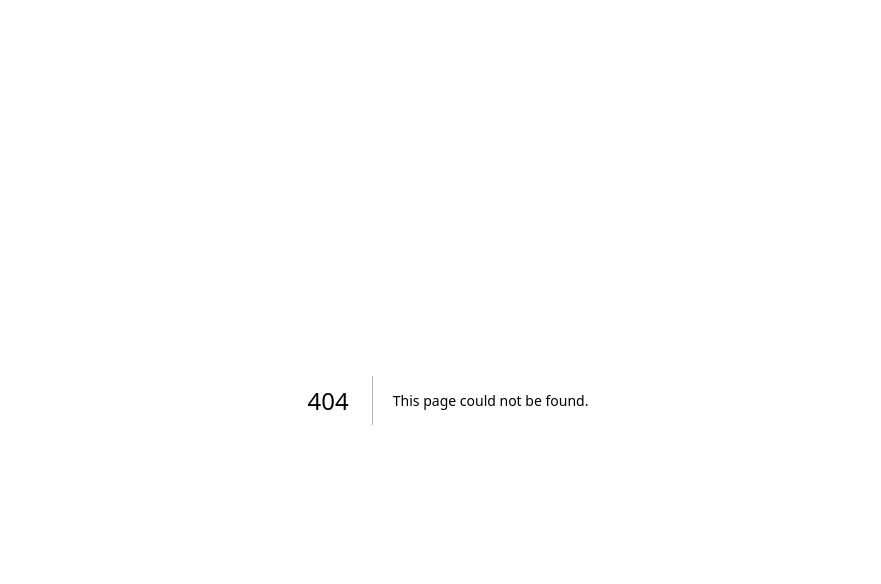
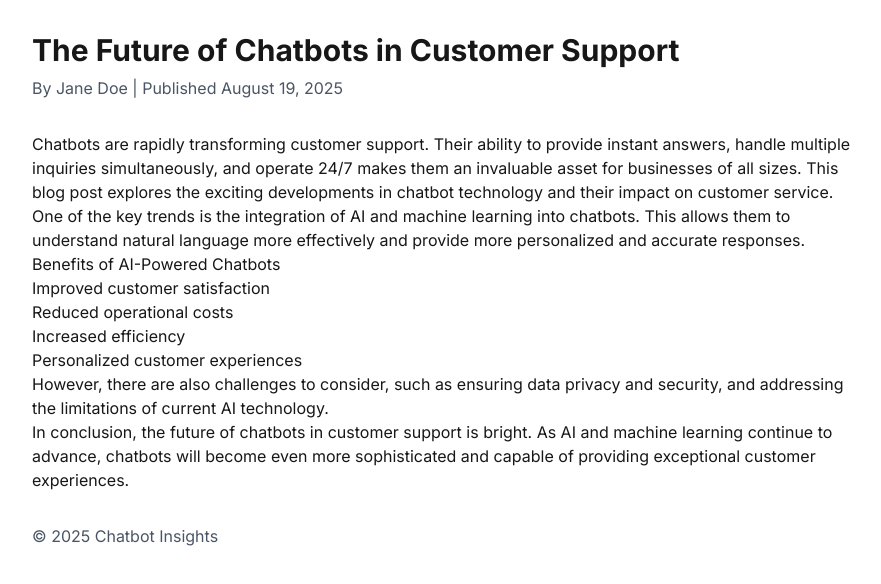
Before and after one commit to slashml/chatbot, a Next.js app: page /blog in a window 1280 px wide. Before the commit this address had no page. Shown: the top 584 px of the page, without its empty margins (192-1073 px from the left). Built offline with nearby package versions, Linux system fonts and the light colour scheme.

Commit message:
blog page added

```diff
--- /dev/null
+++ b/app/blog/page.tsx
@@ -0,0 +1,62 @@
+import React from 'react';
+
+export default function BlogPage() {
+  const blogPost = {
+    title: 'The Future of Chatbots in Customer Support',
+    author: 'Jane Doe',
+    date: 'August 19, 2025',
+    content: (
+      <>
+        <p>
+          Chatbots are rapidly transforming customer support. Their ability to
+          provide instant answers, handle multiple inquiries simultaneously, and
+          operate 24/7 makes them an invaluable asset for businesses of all
+          sizes. This blog post explores the exciting developments in chatbot
+          technology and their impact on customer service.
+        </p>
+        <p>
+          One of the key trends is the integration of AI and machine learning
+          into chatbots. This allows them to understand natural language more
+          effectively and provide more personalized and accurate responses.
+        </p>
+        <h2>Benefits of AI-Powered Chatbots</h2>
+        <ul>
+          <li>Improved customer satisfaction</li>
+          <li>Reduced operational costs</li>
+          <li>Increased efficiency</li>
+          <li>Personalized customer experiences</li>
+        </ul>
+        <p>
+          However, there are also challenges to consider, such as ensuring data
+          privacy and security, and addressing the limitations of current AI
+          technology.
+        </p>
+        <p>
+          In conclusion, the future of chatbots in customer support is bright.
+          As AI and machine learning continue to advance, chatbots will become
+          even more sophisticated and capable of providing exceptional customer
+          experiences.
+        </p>
+      </>
+    ),
+  };
+
+  return (
+    <div className="min-h-screen p-8 max-w-4xl mx-auto">
+      <header className="mb-8">
+        <h1 className="text-3xl font-bold mb-2">{blogPost.title}</h1>
+        <div className="text-gray-600">
+          By {blogPost.author} | Published {blogPost.date}
+        </div>
+      </header>
+
+      <section className="mb-8">
+        <div className="prose max-w-none">{blogPost.content}</div>
+      </section>
+
+      <footer className="text-gray-600 mt-8">
+        <p>&copy; 2025 Chatbot Insights</p>
+      </footer>
+    </div>
+  );
+}
```
